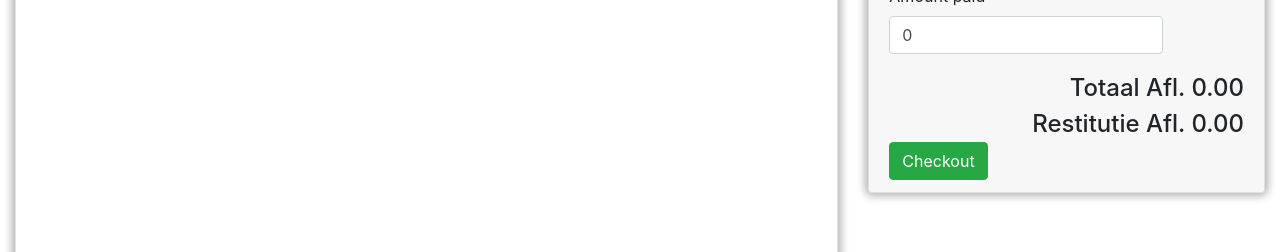
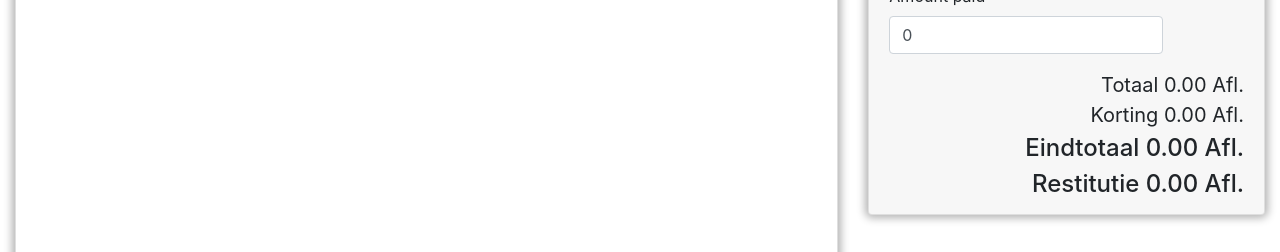
Before and after one commit to Th3Cod3/RSI_register, a Vue app: page / in a window 1280 px wide. Shown: the part 189-441 px from the top of the page. Built offline with nearby package versions, Linux system fonts and the light colour scheme; no server answers.

Commit message:
change shop flow

```diff
--- a/src/App.vue
+++ b/src/App.vue
@@ -1,5 +1,18 @@
 <template>
   <div class="container-fluid">
+    <div class="d-print-block d-none">
+      <div>
+        <img
+          src="https://rsiaruba.com/rsi_logo.png"
+          alt="Logo RSI"
+          class="logo"
+        />
+      </div>
+      <div class="invoice-info">
+        <span>{{ invoiceNumber }}</span>
+        <span class="float-right">{{ date }}</span>
+      </div>
+    </div>
     <div class="row">
       <product-container />
       <cart-container />
@@ -13,6 +26,14 @@ import CartContainer from "@/components/CartContainer";
 
 export default {
   name: "App",
+  computed: {
+    invoiceNumber() {
+      return this.$store.state.invoiceInfo.invoiceNumber;
+    },
+    date() {
+      return this.$store.state.invoiceInfo.date;
+    }
+  },
   components: {
     ProductContainer,
     CartContainer
@@ -24,7 +45,17 @@ export default {
 .container-fluid {
   margin-top: 2rem;
 }
+
 .box-shadow {
   box-shadow: 0 0 8px 3px #b3b3b3;
 }
+
+.logo {
+  width: 250px;
+}
+
+.invoice-info {
+  font-size: 1.5rem;
+  font-weight: 500;
+}
 </style>
--- a/src/components/CartContainer.vue
+++ b/src/components/CartContainer.vue
@@ -36,16 +36,36 @@
                 </div>
               </div>
             </span>
-            <span class="float-right total text-right">
-              Totaal {{ total | money }}
+            <span class="float-right text-right total-summary">
+              <span>Totaal {{ totalFullPrice | money }}</span>
+              <br /><span> Korting {{ totalDiscount | money }}</span>
+              <br /><span class="total">
+                Eindtotaal {{ total | roundMoney }}</span
+              >
               <br />
-              <span class="d-print-none">Restitutie {{ change | money }}</span>
+              <span class="d-print-none total"
+                >Restitutie {{ change | roundMoney }}</span
+              >
             </span>
           </div>
         </div>
-        <button type="button" class="btn btn-success d-print-none">
+        <button
+          type="button"
+          class="btn btn-success d-print-none btn-block"
+          v-if="successLogin && !saved"
+          @click="saveInvoice"
+          :disabled="loading"
+        >
           Checkout
         </button>
+        <div v-else-if="successLogin && saved" class="btn-group">
+          <button type="button" class="btn btn-primary" onclick="print()">
+            Afdrukken
+          </button>
+          <button type="button" class="btn btn-danger" @click="clearCart">
+            Clear
+          </button>
+        </div>
       </div>
     </div>
   </div>
@@ -58,7 +78,8 @@ import LoginButton from "@/components/LoginButton";
 export default {
   data: () => ({
     loading: false,
-    paidAmount: 0
+    paidAmount: 0,
+    saved: false
   }),
   components: {
     CartDetail,
@@ -71,6 +92,15 @@ export default {
     total() {
       return this.$store.getters.total;
     },
+    totalFullPrice() {
+      return this.$store.getters.totalFullPrice;
+    },
+    totalDiscount() {
+      return this.$store.getters.totalDiscount;
+    },
+    successLogin() {
+      return this.$store.state.successLogin;
+    },
     change() {
       return this.$store.getters.change;
     }
@@ -78,6 +108,42 @@ export default {
   methods: {
     updatePaidAmount() {
       this.$store.commit("paidAmount", this.paidAmount);
+    },
+    saveInvoice() {
+      this.loading = true;
+      let formData = new FormData();
+      formData.set("token", this.$store.state.login.token);
+      formData.set("user", this.$store.state.login.user);
+      formData.set("total", this.$store.state.totalAmount);
+      let count = 0;
+      this.$store.state.selectedItems.forEach(item => {
+        formData.set(`items[${count}][item_id]`, item.id);
+        formData.set(`items[${count}][amount]`, item.amount);
+        count++;
+      });
+      fetch("https://rip.rsiaruba.com/api/invoice", {
+        method: "POST",
+        body: formData
+      })
+        .then(response => response.json())
+        .then(data => {
+          if (data.invoice_number) {
+            this.saved = true;
+            this.$store.commit("invoiceInfo", {
+              invoiceNumber: data.invoice_number,
+              date: this.date
+            });
+          } else {
+            alert("fail");
+          }
+        })
+        .finally(() => {
+          this.loading = false;
+        });
+    },
+    clearCart() {
+      this.saved = false;
+      this.$store.commit("restoreInvoice");
     }
   }
 };
@@ -85,8 +151,11 @@ export default {
 
 <style scoped>
 .total {
+  font-weight: 500;
   font-size: 1.5rem;
-  font-weight: 500;
+}
+.total-summary {
+  font-size: 1.25rem;
 }
 .cart-container {
   max-height: 90vh;
--- a/src/components/ItemDetail.vue
+++ b/src/components/ItemDetail.vue
@@ -8,6 +8,9 @@
     </div>
     <div class="col-2 text-right">
       {{ item.price | money }}
+    </div>
+    <div class="col-2 text-right">
+      {{ item.discount }}
     </div>
     <div class="col-2">
       <div
--- a/src/filters/numeral.js
+++ b/src/filters/numeral.js
@@ -14,7 +14,7 @@ numeral.register("locale", "aw", {
     return number === 1 ? "st" : "de";
   },
   currency: {
-    symbol: "Afl. "
+    symbol: "Afl."
   }
 });
 
@@ -22,10 +22,24 @@ numeral.locale("aw");
 
 const dollarFilter = function(value) {
   if (!value) {
-    return "Afl. 0.00";
+    return numeral(0).format("0.00 $");
   }
 
-  return numeral(value).format("$0.00");
+  return numeral(value).format("0.00 $");
 };
 
-export { dollarFilter };
+const dollarRoundFilter = function(value) {
+  if (!value) {
+    return numeral(0).format("0.00 $");
+  }
+  let complement = value % 0.05;
+  if (complement > 0.025) {
+    value += 0.05 - complement;
+  } else {
+    value -= complement;
+  }
+
+  return numeral(value).format("0.00 $");
+};
+
+export { dollarFilter, dollarRoundFilter };
--- a/src/main.js
+++ b/src/main.js
@@ -1,9 +1,10 @@
 import Vue from "vue";
 import App from "./App.vue";
-import { dollarFilter } from "@/filters/numeral";
+import { dollarFilter, dollarRoundFilter } from "@/filters/numeral";
 
 Vue.config.productionTip = false;
 Vue.filter("money", dollarFilter);
+Vue.filter("roundMoney", dollarRoundFilter);
 
 import store from "./store";
 
--- a/src/store/index.js
+++ b/src/store/index.js
@@ -20,20 +20,49 @@ export default new Vuex.Store({
       user: "",
       password: ""
     },
+    invoiceInfo: {
+      invoiceNumber: "",
+      date: ""
+    },
     paidAmount: 0,
     totalAmount: 0,
     successLogin: false
   },
   getters: {
-    total(state) {
+    totalFullPrice(state) {
       let total = 0;
       state.selectedItems.forEach(item => {
         total = Number(item.price) * Number(item.amount) + total;
       });
+      return total;
+    },
+    total(state) {
+      let total = 0;
+      state.selectedItems.forEach(item => {
+        total =
+          Number(item.price) *
+            (Number(100 - item.discount) / 100) *
+            Number(item.amount) +
+          total;
+      });
       state.totalAmount = total;
       return total;
     },
+    totalDiscount(state) {
+      let total = 0;
+      state.selectedItems.forEach(item => {
+        total =
+          Number(item.price) *
+            (Number(item.discount) / 100) *
+            Number(item.amount) +
+          total;
+      });
+      return total;
+    },
     change(state) {
+      if (state.paidAmount < state.totalAmount) {
+        return 0;
+      }
       return Number(state.paidAmount) - Number(state.totalAmount);
     }
   },
@@ -47,6 +76,9 @@ export default new Vuex.Store({
     paidAmount(state, payload) {
       state.paidAmount = payload;
     },
+    invoiceInfo(state, payload) {
+      state.invoiceInfo = payload;
+    },
     login(state, payload) {
       state.successLogin = true;
       state.loginForm.password = "";
@@ -57,6 +89,13 @@ export default new Vuex.Store({
     },
     loadingItems(state, payload) {
       state.loadingItems = payload;
+    },
+    restoreInvoice(state) {
+      state.selectedItems = [];
+      state.invoiceInfo = {
+        invoiceNumber: "",
+        date: ""
+      };
     },
     addItemToCart(state, payload) {
       let item = state.selectedItems.findIndex(item => item.id === payload.id);
```
